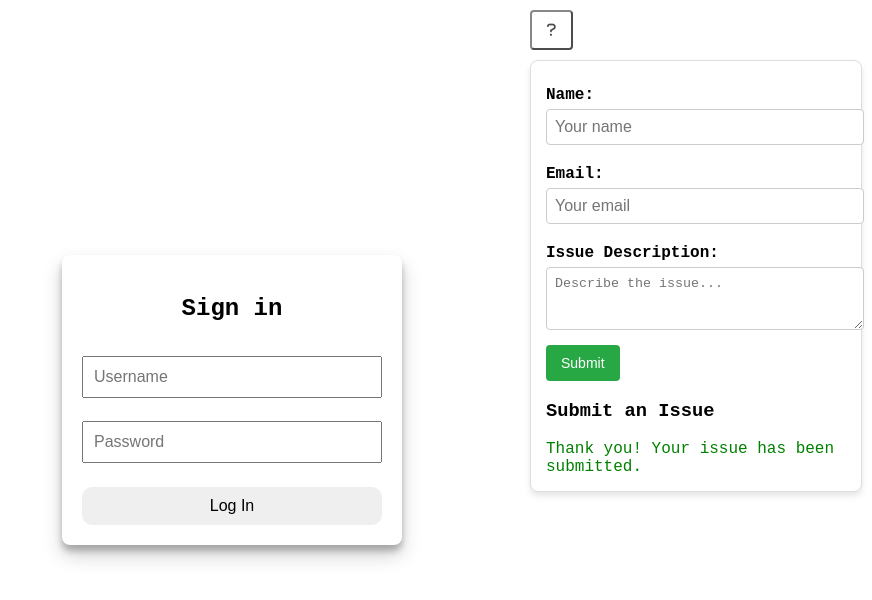
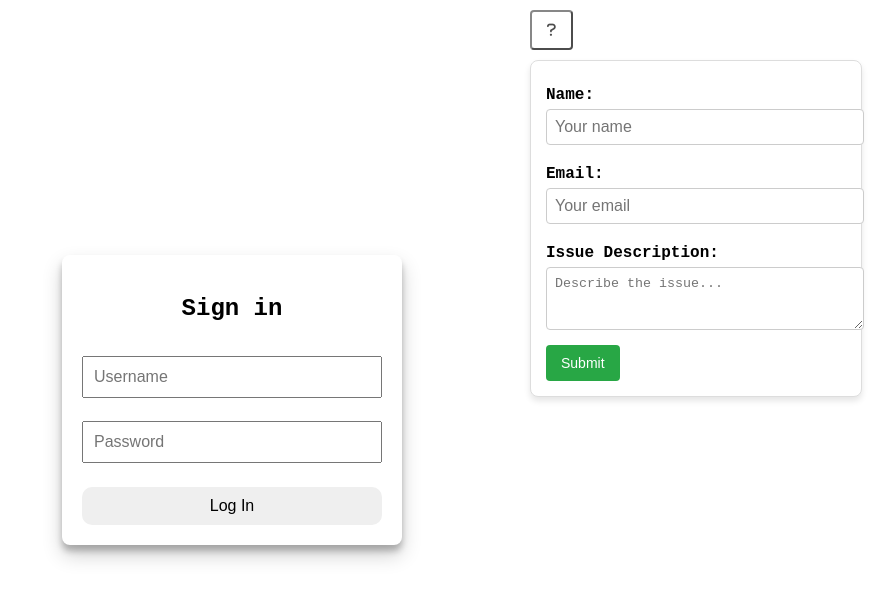
Before and after one commit to mark-escosura/mark-escosura-login-ui-project, a website: page index.html in a window 1280 px wide. Both pictures are taken after a click on the button 1248 px from the left and 30 px from the top of the page. Shown: the whole page, without its empty margins (408-1280 px from the left). Drawn offline with Linux system fonts and the light colour scheme.

Commit message:
fix: confirmation message is now hidden until an issue is submitted

```diff
--- a/index.html
+++ b/index.html
@@ -39,7 +39,6 @@
 
                 <button type="submit">Submit</button>
             </form>
-            <h3>Submit an Issue</h3>
             <div id="confirmation" class="hidden">Thank you! Your issue has been submitted.</div>
         </div>
     </div>
--- a/styles.css
+++ b/styles.css
@@ -136,3 +136,7 @@ input {
     color: green;
     margin-top: 10px;
 }
+
+.hidden {
+    display: none;
+}
```
